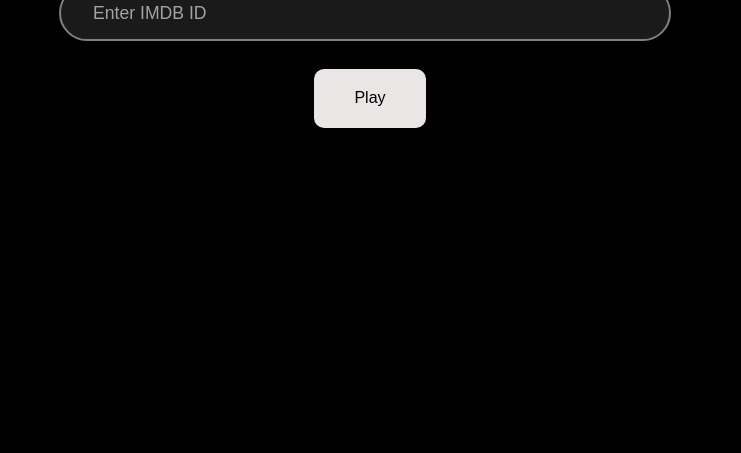
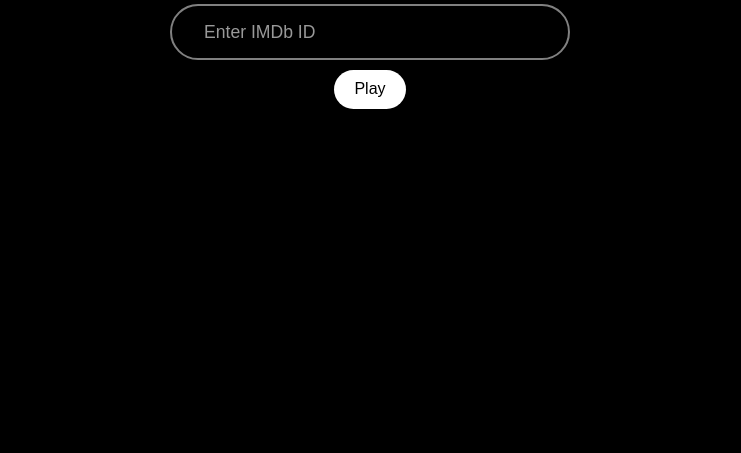
Before and after one commit to ganeshshejul/watchmovieonline, a plain HTML site: page index.html in a window 1280 px wide. Shown: the part 347-800 px from the top of the page, without its empty margins (270-1011 px from the left). Drawn offline with Linux system fonts and the light colour scheme.

Commit message:
Update index.html

```diff
--- a/index.html
+++ b/index.html
@@ -14,21 +14,11 @@
     <h1 style="color:#53a343;"><br>For Eg:https://www.imdb.com/title/tt1187043/</h1>
     <h1 style="color:#dd9af6;"><br>IMDB ID:tt1187043</h1>
   </div>
-  <div>
-    <input type="text" id="imdbInput" placeholder="Enter IMDB ID" style="width: 200px; margin-right: 10px;background: rgba(255, 255, 255, 0.1);
-    border: 2px solid grey;
-    border-radius: 50px;
-    padding: 1rem 2rem;
-    width: 90%;">
-   <div>
-     <br>
-    <div>
-    <center>
-        <button id="playButton" onclick="playButton" style="background:  #eae6e6;
-    border-radius: 10px;
-      padding: 20px 40px 20px 40px;">Play</button></center>
-  </div>
-  <div id="IndStreamPlayer" style="width:380px; margin-top: 20px;"></div>
+  <div class="wrapper">
+      <input type="text" id="imdbInput" placeholder="Enter IMDb ID">
+      <button id="playButton">Play</button>
+    </div>
+    <div id="IndStreamPlayer"></div>
   <script src="js/main.js"></script>
 </body>
 </html>
```
